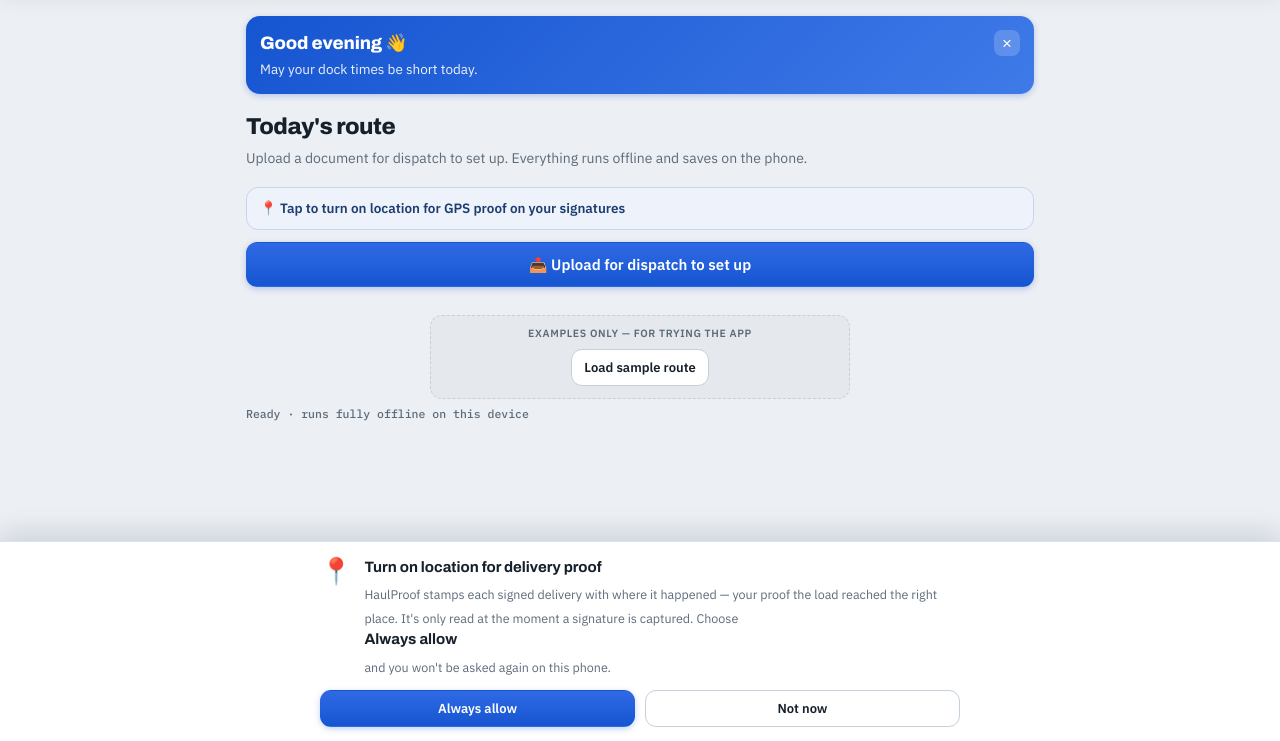
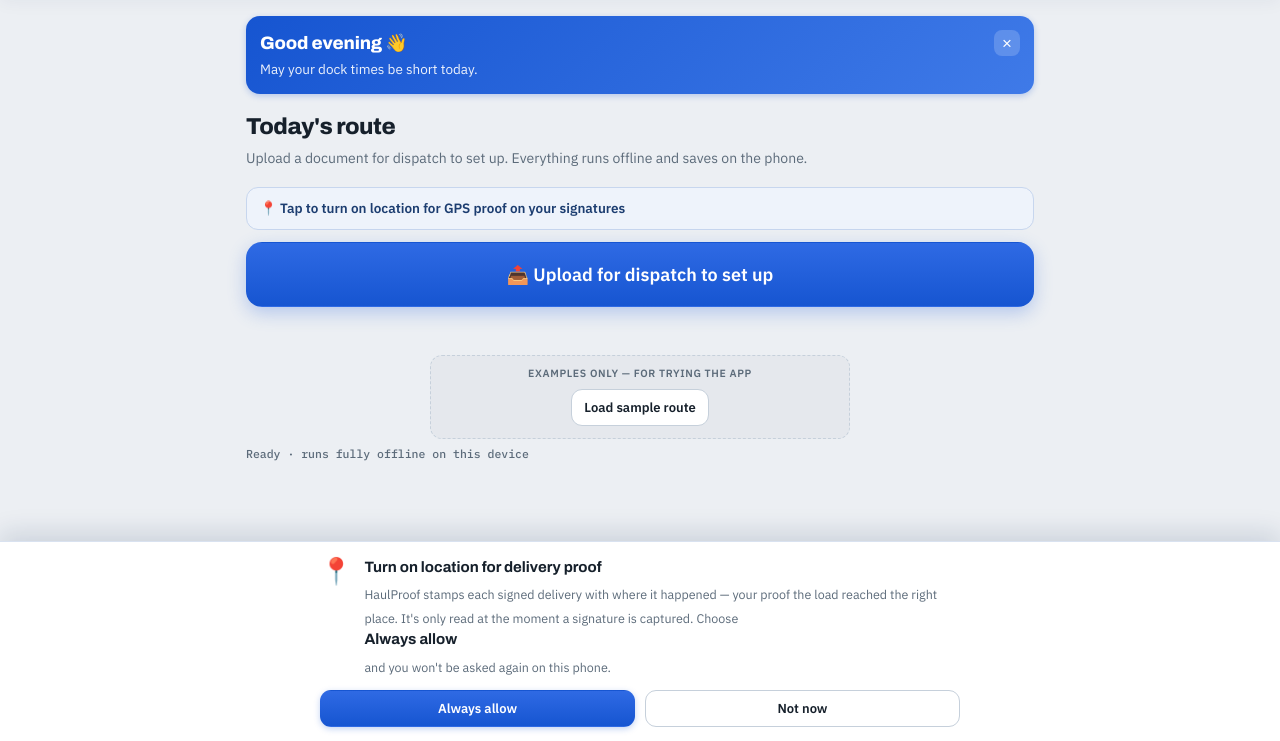
Before and after one commit to bhbhbh311/Haulproof, a website: page haulproof_driver.html in a window 1280 px wide. Shown: the part 59-800 px from the top of the page. Drawn offline with Linux system fonts and the light colour scheme.

Commit message:
Add files via upload

```diff
--- a/haulproof_driver.html
+++ b/haulproof_driver.html
@@ -437,7 +437,7 @@
     <h1>Today's route</h1>
     <p class="sub">Upload a document for dispatch to set up. Everything runs offline and saves on the phone.</p>
     <button class="locpill" id="locPill" type="button" aria-live="polite" style="display:none;width:100%;box-sizing:border-box;text-align:left;border:1px solid #ffd7a3;border-radius:12px;padding:11px 13px;margin-bottom:12px;font-family:inherit;font-size:13.5px;font-weight:600;cursor:pointer;line-height:1.35;-webkit-tap-highlight-color:transparent;"></button>
-    <button class="btn primary block" id="dispatchBtn" type="button" style="margin-bottom:8px;">📤 Upload for dispatch to set up</button>
+    <button class="btn primary block" id="dispatchBtn" type="button" style="margin-bottom:28px;padding:20px 16px;font-size:18px;font-weight:800;border-radius:16px;box-shadow:0 6px 18px rgba(63,116,224,0.32);">📤 Upload for dispatch to set up</button>
     <button class="btn ghost block" id="oneoffBtn" type="button" style="display:none !important;margin-bottom:12px;">✍ Upload &amp; build/sign it myself</button>
     <div class="pullcard hide" id="myLoadsCard" style="border:2px solid var(--driver-line,#3f74e0);">
       <div class="pulltitle">📋 Your loads <span id="myLoadsCount" style="color:var(--muted);font-weight:600;font-size:12px;"></span></div>
```
